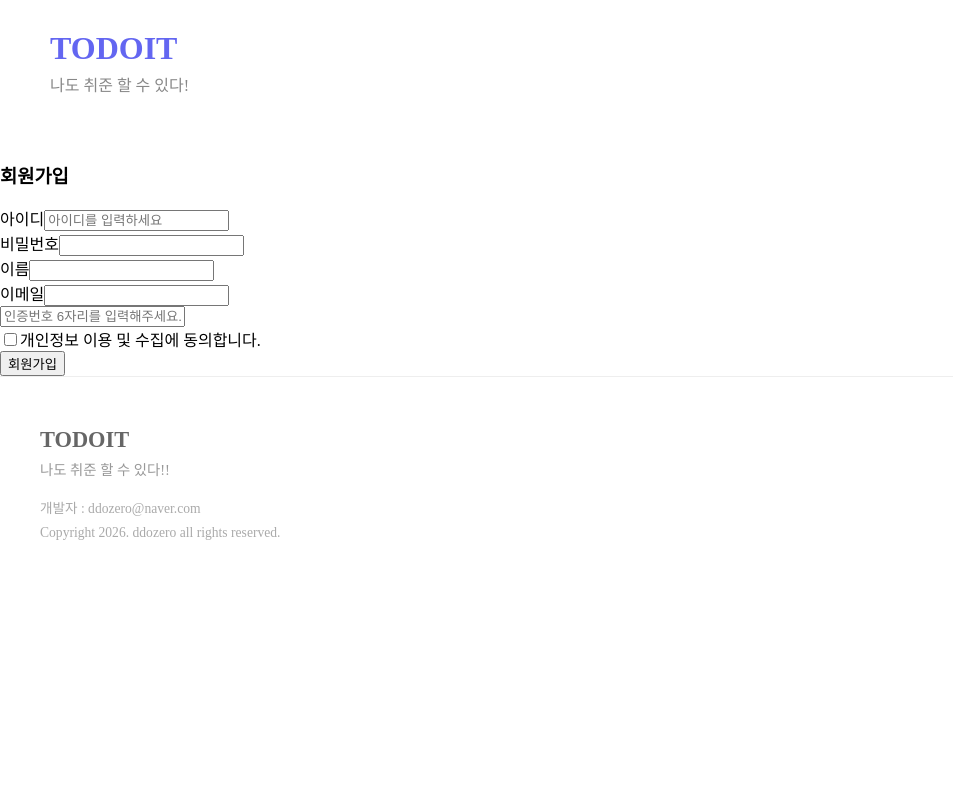
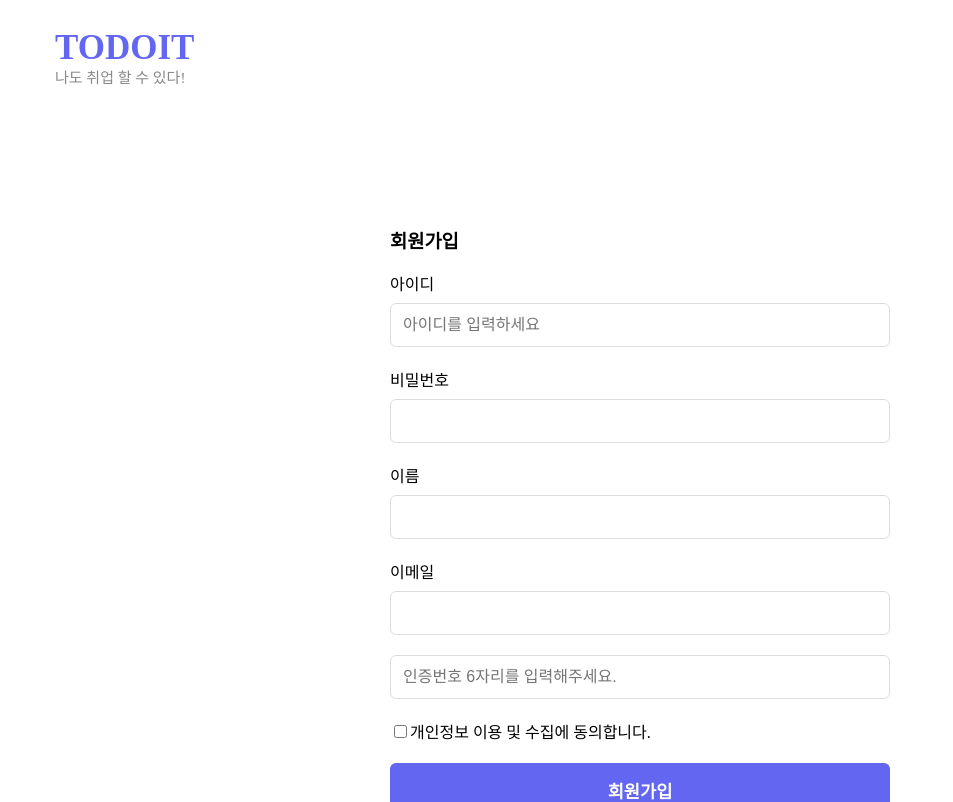
Before and after one commit to ddozero/Todoit, a React app in the folder web/: page /signup in a window 1280 px wide. Shown: the top 802 px of the page, without its empty margins (0-953 px from the left). Built offline with nearby package versions, Linux system fonts and the light colour scheme; the HTML template or start-up script is replaced by a standard one; a web font is replaced by a local one.

Commit message:
💄 Style: add common css

```diff
--- a/web/src/App.css
+++ b/web/src/App.css
@@ -2,9 +2,24 @@
 
 @import url("https://cdn.jsdelivr.net/gh/orioncactus/pretendard@v1.3.9/dist/web/static/pretendard.min.css");
 
-.html, body {
-    margin:0;
-    padding:0;
-    width: 100%;
-    height: 100%;
+/* 1. 화면 전체 높이를 사용하도록 설정 */
+html, body, #root {
+  height: 100%;
+  margin: 0;
+  padding: 0;
 }
+
+#root {
+  display: flex;
+  flex-direction: column; /* 헤더-메인-푸터 순서 */
+  min-height: 100vh; /* 화면 높이 100% 보장 */
+}
+
+/* 2. 메인 컨텐츠 영역을 고정 */
+main {
+  flex: 1; /* 이 설정이 푸터를 맨 아래로 밀어냅니다! */
+  display: flex;
+  justify-content: center; /* 가로 중앙 */
+  align-items: center;     /* 세로 중앙 (박스를 화면 가운데로) */
+  padding: 40px 0;         /* 위아래 여유 공간 */
+}
--- a/web/src/components/common/Footer.css
+++ b/web/src/components/common/Footer.css
@@ -15,14 +15,15 @@
 }
 
 .footer-logo {
-  font-size: 1.4rem;
-  color: #666666;
+  font-size: 35px;
+  color: #c2c2c2;
   margin: 0;
   font-weight: bold;
+  line-height: 1;
 }
 
 .footer-subtitle {
-  font-size: 0.9rem;
+  font-size: 13px;
   color: #999999;
   margin: 5px 0 20px 0;
 }
--- a/web/src/components/common/Footer.jsx
+++ b/web/src/components/common/Footer.jsx
@@ -6,7 +6,7 @@ function Footer(){
         <footer className="main-footer">
             <div className="footer-container">
                 <h3 className="footer-logo">TODOIT</h3>
-                <p className="footer-subtitle">나도 취준 할 수 있다!!</p>
+                <p className="footer-subtitle">취업 관리 한번에 하려고 만든 프로젝트</p>
 
                 <div className="footer-info">
                     <p>개발자 : ddozero@naver.com</p>
--- a/web/src/components/common/Header.css
+++ b/web/src/components/common/Header.css
@@ -1,24 +1,25 @@
 .main-header {
     width: 100%;
-    padding: 30px 0; /* 위아래 여백 */
-    background-color: transparent; /* 배경색은 App에서 지정 */
+    padding: 30px 0;
+    background-color: transparent;
 }
 
 .header-container {
-    max-width: 1200px; /* 전체 최대 너비 */
-    margin: 0 auto; /* 중앙 정렬 */
-    padding-left: 20px; /* 로고가 왼쪽 끝에 붙도록 여백 */
+    max-width: 1200px;
+    margin: 0 auto;
+    padding-left: 30px; /* 로고가 왼쪽 끝에 붙도록 여백 */
 }
 
 .logo-title {
-    font-size: 2rem;
-    color: #6366f1; /* 포인트 컬러 (보라색 계열) */
+    font-size: 35px;
+    color: #6366f1;
     margin: 0;
     font-weight: bold;
+    line-height: 1;
 }
 
 .logo-subtitle {
-    font-size: 1rem;
+    font-size: 15px;
     color: #888888;
-    margin-top: 5px;
+    margin: 1px 0 0 0;
 }
--- a/web/src/components/common/Header.jsx
+++ b/web/src/components/common/Header.jsx
@@ -6,7 +6,7 @@ function Header(){
         <header className="main-header">
            <div className="header-container">
                 <h1 className="logo-title">TODOIT</h1>
-                <p className="logo-subtitle">나도 취준 할 수 있다!</p>
+                <p className="logo-subtitle">나도 취업 할 수 있다!</p>
            </div>
         </header>
     )
--- a/web/src/components/intro/Signup.css
+++ b/web/src/components/intro/Signup.css
@@ -0,0 +1,44 @@
+
+.signup-container {
+  background-color: #ffffff; /* 흰색 박스 */
+  width: 100%;
+  max-width: 500px;         /* 박스 너비 고정 */
+  padding: 50px 40px;       /* 내부 여백 */
+  border-radius: 12px;      /* 테두리 둥글게 */
+}
+
+.signup-container h2 {
+  text-align: center;
+  margin-bottom: 40px;
+  font-size: 1.8rem;
+  font-weight: bold;
+}
+
+/* 입력 필드들 정렬 */
+.input-field {
+  margin-bottom: 20px;
+  display: flex;
+  flex-direction: column;
+  gap: 8px;
+}
+
+.input-field input {
+  padding: 12px;
+  border: 1px solid #ddd;
+  border-radius: 6px;
+  font-size: 1rem;
+}
+
+/* 회원가입 버튼 */
+.submit-btn {
+  width: 100%;
+  padding: 15px;
+  background-color: #6366f1; /* 보라색 포인트 컬러 */
+  color: white;
+  border: none;
+  border-radius: 6px;
+  font-size: 1.1rem;
+  font-weight: bold;
+  cursor: pointer;
+  margin-top: 20px;
+}
```
